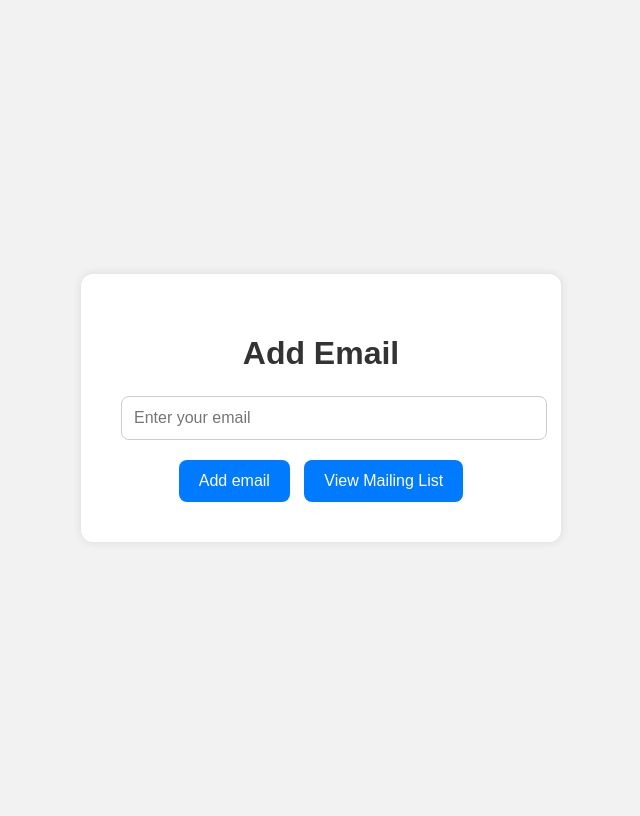
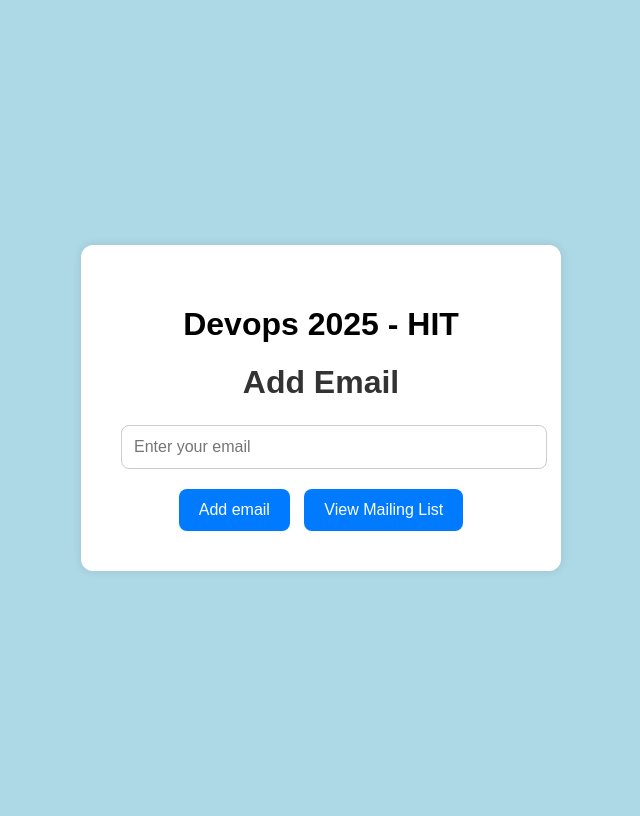
Before and after one commit to noamseifer/devops-final-project, a Flask app: page / in a window 1280 px wide. Shown: the whole page, without its empty margins (319-959 px from the left). Run offline with Flask 3, Linux system fonts and the light colour scheme.

Commit message:
Update index.html
Testing deployment

```diff
--- a/src/templates/index.html
+++ b/src/templates/index.html
@@ -6,11 +6,11 @@
 </head>
 
 <body
-    style="font-family: Arial, sans-serif; background-color: #f2f2f2; display: flex; justify-content: center; align-items: center; height: 100vh;">
+    style="font-family: Arial, sans-serif; background-color: #ADD8E6; display: flex; justify-content: center; align-items: center; height: 100vh;">
 
     <div
         style="background-color: white; padding: 40px; border-radius: 12px; box-shadow: 0 0 10px rgba(0,0,0,0.1); width: 100%; max-width: 400px; text-align: center;">
-
+        <h1>Devops 2025 - HIT</h1>
         <h1 style="margin-bottom: 24px; color: #333;">Add Email</h1>
 
         <form method="post">
```
